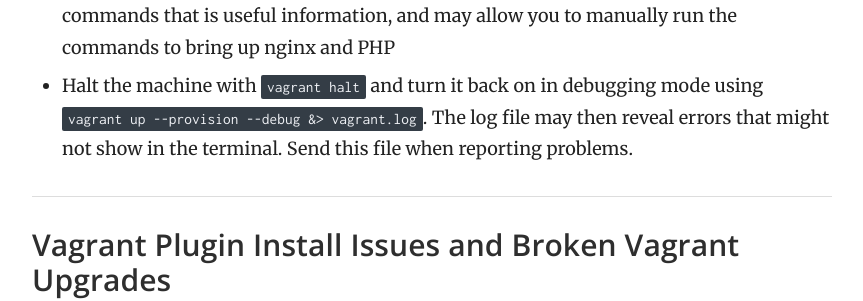
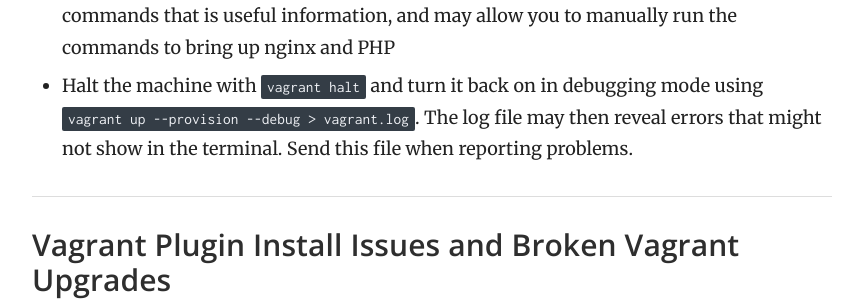
Before and after one commit to Varying-Vagrant-Vagrants/varyingvagrantvagrants.org, a Jekyll site: the page built from docs/en-US/troubleshooting/index.md, in a window 1280 px wide and 900 px high, scrolled down 1350 px. Shown: the part 149-450 px from the top of the window, without its empty margins (358-1221 px from the left). Built offline with Jekyll 4.4.1, drawn with Linux system fonts in a browser that asks for light colours.

```diff
--- a/docs/en-US/troubleshooting/index.md
+++ b/docs/en-US/troubleshooting/index.md
@@ -48,7 +48,7 @@ This is a generic error that can indicate multiple things, including:
 If this happens, do the following, and provide the results when asking for help.
 
  - Run `vagrant ssh`, if this works and you're able to get inside the VVV machine and run commands that is useful information, and may allow you to manually run the commands to bring up nginx and PHP
- - Halt the machine with `vagrant halt` and turn it back on in debugging mode using `vagrant up --provision --debug &> vagrant.log`. The log file may then reveal errors that might not show in the terminal. Send this file when reporting problems.
+ - Halt the machine with `vagrant halt` and turn it back on in debugging mode using `vagrant up --provision --debug > vagrant.log`. The log file may then reveal errors that might not show in the terminal. Send this file when reporting problems.
 
 ### Vagrant Plugin Install Issues and Broken Vagrant Upgrades
 
```
